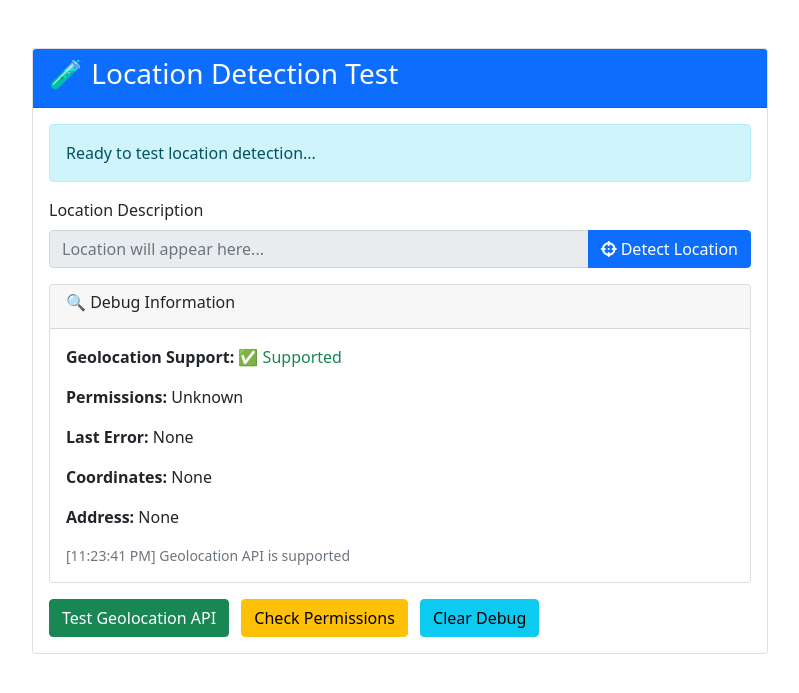
After one commit to Favourez/loope, a Python web app: template templates/location_test.html in a window 1280 px wide. The commit adds this page. Shown: the top 693 px of the page, without its empty margins (240-1039 px from the left). Run offline with Jinja, Linux system fonts and the light colour scheme; the template is opened without the code that fills it, so the values that code supplies are empty.

Commit message:
location-detection

```diff
--- a/app.py
+++ b/app.py
@@ -362,6 +362,10 @@ def map_page():
 def test_map():
     with open('test_map.html', 'r') as f:
         return f.read()
+
+@app.route('/test-location')
+def test_location():
+    return render_template('location_test.html')
 
 @app.route('/messages')
 @login_required
--- /dev/null
+++ b/templates/location_test.html
@@ -0,0 +1,312 @@
+<!DOCTYPE html>
+<html lang="en">
+<head>
+    <meta charset="UTF-8">
+    <meta name="viewport" content="width=device-width, initial-scale=1.0">
+    <title>Location Detection Test</title>
+    <link href="https://cdn.jsdelivr.net/npm/bootstrap@5.1.3/dist/css/bootstrap.min.css" rel="stylesheet">
+    <link rel="stylesheet" href="https://cdnjs.cloudflare.com/ajax/libs/font-awesome/6.0.0/css/all.min.css">
+</head>
+<body>
+    <div class="container mt-5">
+        <div class="row justify-content-center">
+            <div class="col-md-8">
+                <div class="card">
+                    <div class="card-header bg-primary text-white">
+                        <h3>🧪 Location Detection Test</h3>
+                    </div>
+                    <div class="card-body">
+                        <!-- Status Display -->
+                        <div id="locationStatus" class="alert alert-info">
+                            <span id="locationText">Ready to test location detection...</span>
+                        </div>
+
+                        <!-- Location Input -->
+                        <div class="mb-3">
+                            <label for="location" class="form-label">Location Description</label>
+                            <div class="input-group">
+                                <input type="text" class="form-control" id="location" placeholder="Location will appear here..." readonly>
+                                <button type="button" class="btn btn-primary" id="detectLocationBtn" onclick="detectLocation()">
+                                    <i class="fas fa-crosshairs me-1"></i>Detect Location
+                                </button>
+                            </div>
+                        </div>
+
+                        <!-- Debug Info -->
+                        <div class="card mt-3">
+                            <div class="card-header">
+                                <h6>🔍 Debug Information</h6>
+                            </div>
+                            <div class="card-body">
+                                <div id="debugInfo">
+                                    <p><strong>Geolocation Support:</strong> <span id="geoSupport">Checking...</span></p>
+                                    <p><strong>Permissions:</strong> <span id="permissions">Unknown</span></p>
+                                    <p><strong>Last Error:</strong> <span id="lastError">None</span></p>
+                                    <p><strong>Coordinates:</strong> <span id="coordinates">None</span></p>
+                                    <p><strong>Address:</strong> <span id="address">None</span></p>
+                                </div>
+                            </div>
+                        </div>
+
+                        <!-- Test Buttons -->
+                        <div class="mt-3">
+                            <button class="btn btn-success me-2" onclick="testGeolocation()">Test Geolocation API</button>
+                            <button class="btn btn-warning me-2" onclick="testPermissions()">Check Permissions</button>
+                            <button class="btn btn-info me-2" onclick="clearDebug()">Clear Debug</button>
+                        </div>
+                    </div>
+                </div>
+            </div>
+        </div>
+    </div>
+
+    <script>
+        let userLocation = null;
+
+        // Check geolocation support on page load
+        document.addEventListener('DOMContentLoaded', function() {
+            checkGeolocationSupport();
+        });
+
+        function checkGeolocationSupport() {
+            const geoSupport = document.getElementById('geoSupport');
+            if (navigator.geolocation) {
+                geoSupport.innerHTML = '<span class="text-success">✅ Supported</span>';
+                logDebug('Geolocation API is supported');
+            } else {
+                geoSupport.innerHTML = '<span class="text-danger">❌ Not Supported</span>';
+                logDebug('Geolocation API is NOT supported');
+            }
+        }
+
+        function detectLocation() {
+            const btn = document.getElementById('detectLocationBtn');
+            const locationInput = document.getElementById('location');
+            const locationStatus = document.getElementById('locationStatus');
+            const locationText = document.getElementById('locationText');
+
+            logDebug('🎯 Detect button clicked');
+
+            // Update button state
+            btn.innerHTML = '<i class="fas fa-spinner fa-spin me-1"></i>Detecting...';
+            btn.disabled = true;
+
+            // Update status
+            locationStatus.className = 'alert alert-info';
+            locationText.textContent = 'Requesting location access...';
+
+            if (!navigator.geolocation) {
+                logDebug('❌ Geolocation not supported');
+                showError('Geolocation is not supported by this browser');
+                resetButton(btn);
+                return;
+            }
+
+            logDebug('📍 Calling getCurrentPosition...');
+
+            navigator.geolocation.getCurrentPosition(
+                function(position) {
+                    logDebug('✅ Location obtained successfully');
+
+                    userLocation = {
+                        latitude: position.coords.latitude,
+                        longitude: position.coords.longitude,
+                        accuracy: position.coords.accuracy,
+                        timestamp: new Date().toISOString()
+                    };
+
+                    // Update debug info
+                    document.getElementById('coordinates').textContent =
+                        `${userLocation.latitude.toFixed(6)}, ${userLocation.longitude.toFixed(6)} (±${Math.round(userLocation.accuracy)}m)`;
+
+                    logDebug(`📍 Coordinates: ${userLocation.latitude}, ${userLocation.longitude}`);
+                    logDebug(`🎯 Accuracy: ±${Math.round(userLocation.accuracy)}m`);
+
+                    // Try reverse geocoding
+                    reverseGeocode(userLocation.latitude, userLocation.longitude)
+                        .then(address => {
+                            if (address) {
+                                locationInput.value = address;
+                                document.getElementById('address').textContent = address;
+                                locationStatus.className = 'alert alert-success';
+                                locationText.innerHTML = `<i class="fas fa-check-circle me-2"></i>Location detected: ${address}`;
+                                logDebug(`🏠 Address found: ${address}`);
+                            } else {
+                                // Fallback to coordinates
+                                const coordsText = `${userLocation.latitude.toFixed(6)}, ${userLocation.longitude.toFixed(6)}`;
+                                locationInput.value = coordsText;
+                                document.getElementById('address').textContent = 'Reverse geocoding failed';
+                                locationStatus.className = 'alert alert-warning';
+                                locationText.innerHTML = `<i class="fas fa-map-marker-alt me-2"></i>GPS coordinates: ${coordsText}`;
+                                logDebug('🏠 Address lookup failed, using coordinates');
+                            }
+                        })
+                        .catch(error => {
+                            logDebug(`❌ Reverse geocoding error: ${error.message}`);
+                            // Fallback to coordinates
+                            const coordsText = `${userLocation.latitude.toFixed(6)}, ${userLocation.longitude.toFixed(6)}`;
+                            locationInput.value = coordsText;
+                            document.getElementById('address').textContent = `Error: ${error.message}`;
+                            locationStatus.className = 'alert alert-warning';
+                            locationText.innerHTML = `<i class="fas fa-map-marker-alt me-2"></i>GPS coordinates: ${coordsText}`;
+                        });
+
+                    resetButton(btn);
+                },
+                function(error) {
+                    logDebug(`❌ Geolocation error: ${error.message} (Code: ${error.code})`);
+
+                    let errorMessage = '';
+                    switch(error.code) {
+                        case error.PERMISSION_DENIED:
+                            errorMessage = 'Location access denied by user';
+                            document.getElementById('permissions').innerHTML = '<span class="text-danger">❌ Denied</span>';
+                            break;
+                        case error.POSITION_UNAVAILABLE:
+                            errorMessage = 'Location information unavailable';
+                            break;
+                        case error.TIMEOUT:
+                            errorMessage = 'Location request timed out';
+                            break;
+                        default:
+                            errorMessage = 'Unknown location error';
+                            break;
+                    }
+
+                    document.getElementById('lastError').textContent = errorMessage;
+                    showError(errorMessage);
+                    resetButton(btn);
+                },
+                {
+                    enableHighAccuracy: true,
+                    timeout: 10000,
+                    maximumAge: 60000
+                }
+            );
+        }
+
+        async function reverseGeocode(lat, lng) {
+            try {
+                logDebug(`🌍 Starting reverse geocoding for ${lat}, ${lng}`);
+
+                // Try BigDataCloud first
+                const response = await fetch(`https://api.bigdatacloud.net/data/reverse-geocode-client?latitude=${lat}&longitude=${lng}&localityLanguage=en`);
+
+                if (response.ok) {
+                    const data = await response.json();
+                    logDebug('🌍 BigDataCloud response:', data);
+
+                    if (data && data.locality) {
+                        return `${data.locality}, ${data.principalSubdivision || data.countryName}`;
+                    } else if (data && data.city) {
+                        return `${data.city}, ${data.principalSubdivision || data.countryName}`;
+                    }
+                }
+
+                logDebug('🌍 BigDataCloud failed, trying Nominatim...');
+
+                // Try Nominatim as fallback
+                const nomResponse = await fetch(`https://nominatim.openstreetmap.org/reverse?format=json&lat=${lat}&lon=${lng}&zoom=18&addressdetails=1`);
+
+                if (nomResponse.ok) {
+                    const nomData = await nomResponse.json();
+                    logDebug('🌍 Nominatim response:', nomData);
+
+                    if (nomData && nomData.display_name) {
+                        const parts = nomData.display_name.split(',');
+                        if (parts.length >= 2) {
+                            return `${parts[0].trim()}, ${parts[1].trim()}`;
+                        }
+                        return parts[0].trim();
+                    }
+                }
+
+                return null;
+            } catch (error) {
+                logDebug(`❌ Reverse geocoding error: ${error.message}`);
+                throw error;
+            }
+        }
+
+        function testGeolocation() {
+            logDebug('🧪 Testing basic geolocation...');
+
+            if (navigator.geolocation) {
+                navigator.geolocation.getCurrentPosition(
+                    function(position) {
+                        logDebug(`✅ Basic test successful: ${position.coords.latitude}, ${position.coords.longitude}`);
+                        alert(`Location test successful!\nLat: ${position.coords.latitude}\nLng: ${position.coords.longitude}\nAccuracy: ±${Math.round(position.coords.accuracy)}m`);
+                    },
+                    function(error) {
+                        logDebug(`❌ Basic test failed: ${error.message}`);
+                        alert(`Location test failed: ${error.message}`);
+                    }
+                );
+            } else {
+                logDebug('❌ Geolocation not supported');
+                alert('Geolocation is not supported');
+            }
+        }
+
+        function testPermissions() {
+            if (navigator.permissions) {
+                navigator.permissions.query({name: 'geolocation'}).then(function(result) {
+                    logDebug(`🔐 Permission state: ${result.state}`);
+                    document.getElementById('permissions').innerHTML = `<span class="text-info">${result.state}</span>`;
+                    alert(`Geolocation permission: ${result.state}`);
+                });
+            } else {
+                logDebug('❌ Permissions API not supported');
+                alert('Permissions API not supported');
+            }
+        }
+
+        function showError(message) {
+            const locationStatus = document.getElementById('locationStatus');
+            const locationText = document.getElementById('locationText');
+
+            locationStatus.className = 'alert alert-danger';
+            locationText.innerHTML = `<i class="fas fa-times-circle me-2"></i>${message}`;
+        }
+
+        function resetButton(btn) {
+            btn.innerHTML = '<i class="fas fa-crosshairs me-1"></i>Detect Location';
+            btn.disabled = false;
+        }
+
+        function logDebug(message) {
+            const timestamp = new Date().toLocaleTimeString();
+            console.log(`[${timestamp}] ${message}`);
+
+            // Also add to debug display
+            const debugInfo = document.getElementById('debugInfo');
+            const logEntry = document.createElement('div');
+            logEntry.className = 'small text-muted';
+            logEntry.textContent = `[${timestamp}] ${message}`;
+            debugInfo.appendChild(logEntry);
+
+            // Keep only last 10 log entries
+            const logs = debugInfo.querySelectorAll('.small');
+            if (logs.length > 15) {
+                logs[0].remove();
+            }
+        }
+
+        function clearDebug() {
+            const debugInfo = document.getElementById('debugInfo');
+            const logs = debugInfo.querySelectorAll('.small');
+            logs.forEach(log => log.remove());
+
+            document.getElementById('lastError').textContent = 'None';
+            document.getElementById('coordinates').textContent = 'None';
+            document.getElementById('address').textContent = 'None';
+            document.getElementById('location').value = '';
+
+            const locationStatus = document.getElementById('locationStatus');
+            const locationText = document.getElementById('locationText');
+            locationStatus.className = 'alert alert-info';
+            locationText.textContent = 'Debug cleared. Ready to test...';
+        }
+    </script>
+</body>
+</html>
```
Also changed, not shown: templates/landing.html (+142 -210 lines).
